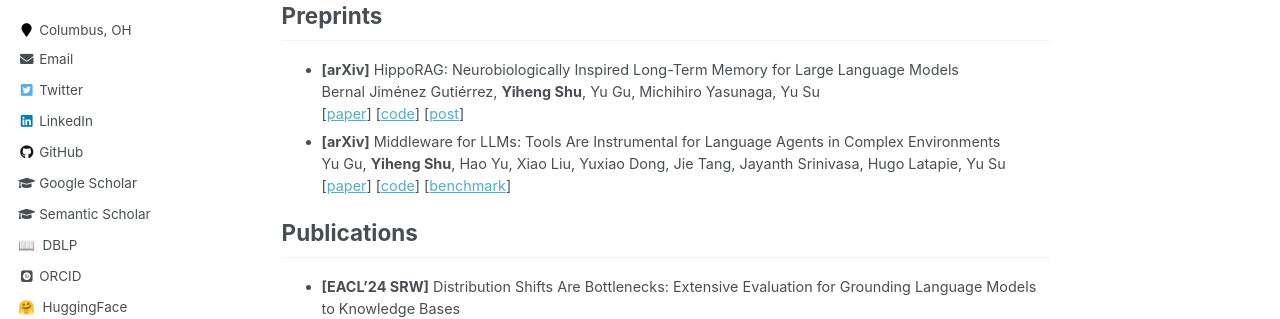
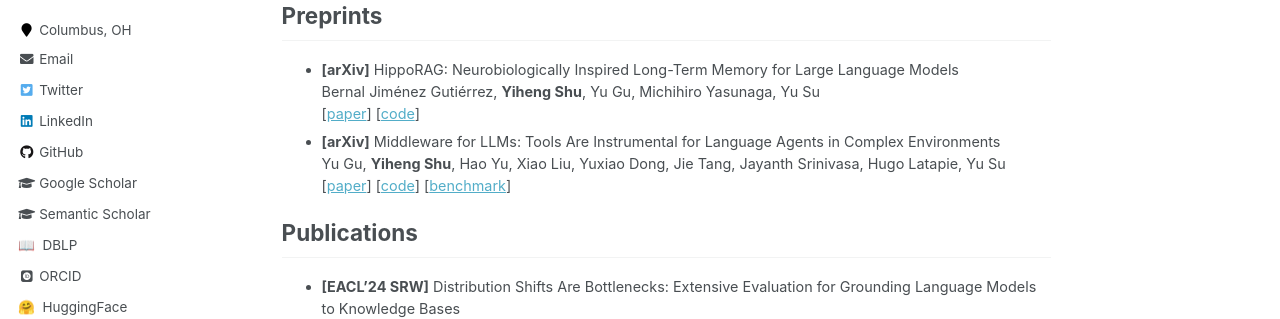
Before and after one commit to yihengshu/yihengshu.github.io, a Jekyll site: the page built from _pages/about.md, in a window 1280 px wide and 900 px high. Shown: the part 355-674 px from the top of the window. Built offline with Jekyll 4.4.1, drawn with Linux system fonts in a browser that asks for light colours; some web fonts are replaced.

Commit message:
Update about.md

```diff
--- a/_pages/about.md
+++ b/_pages/about.md
@@ -27,7 +27,6 @@ Feel free to reach out to me if you're interested in my research.
 Bernal Jiménez Gutiérrez, **Yiheng Shu**, Yu Gu, Michihiro Yasunaga, Yu Su
 [[paper](https://arxiv.org/abs/2405.14831)]
 [[code](https://github.com/OSU-NLP-Group/HippoRAG)]
-[[post](https://x.com/bernaaaljg/status/1795260855002583101)]
 - **[arXiv]** Middleware for LLMs: Tools Are Instrumental for Language Agents in Complex Environments
 Yu Gu, **Yiheng Shu**, Hao Yu, Xiao Liu, Yuxiao Dong, Jie Tang, Jayanth Srinivasa, Hugo Latapie, Yu Su
 [[paper](https://arxiv.org/abs/2402.14672)]
```
